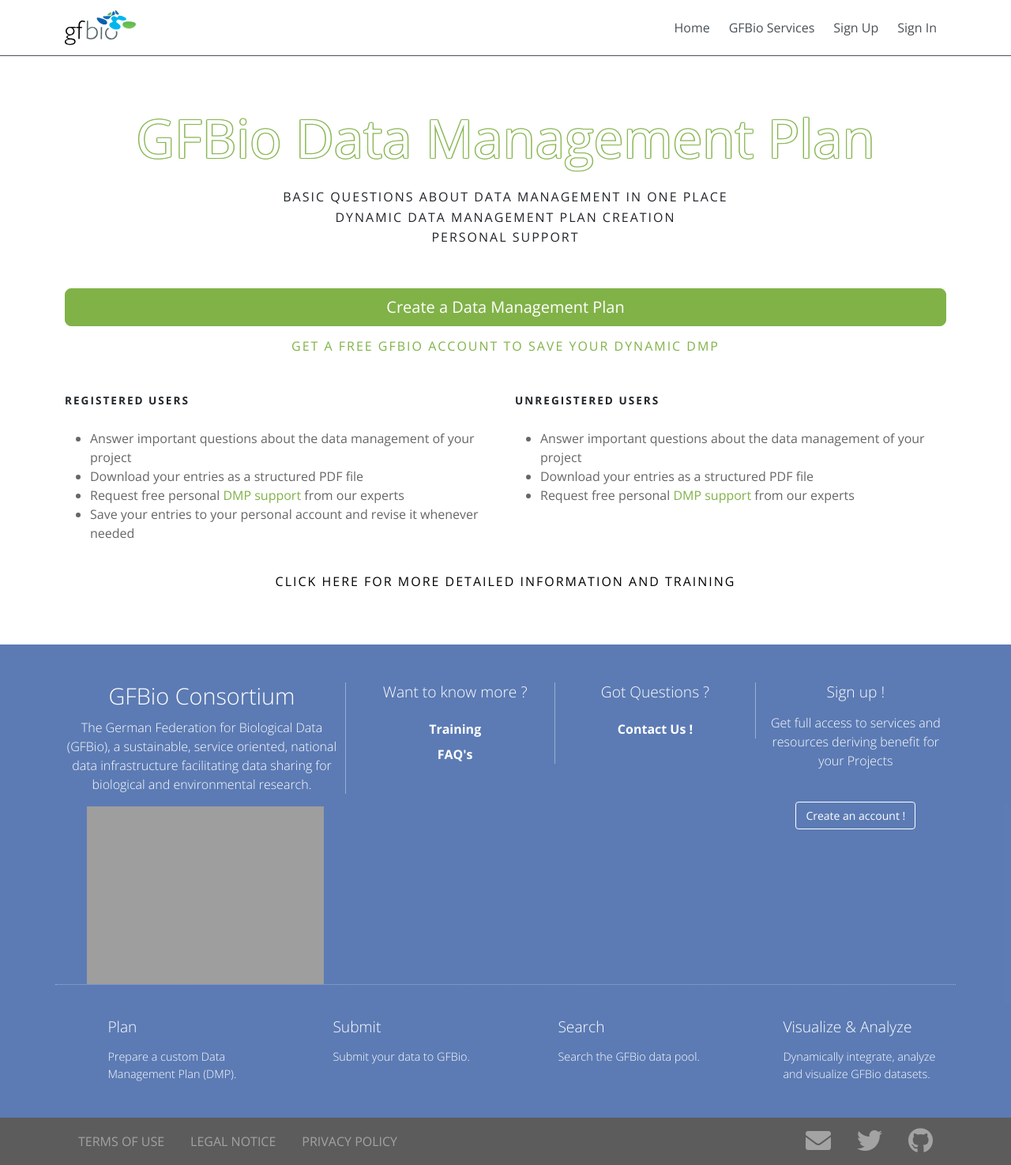
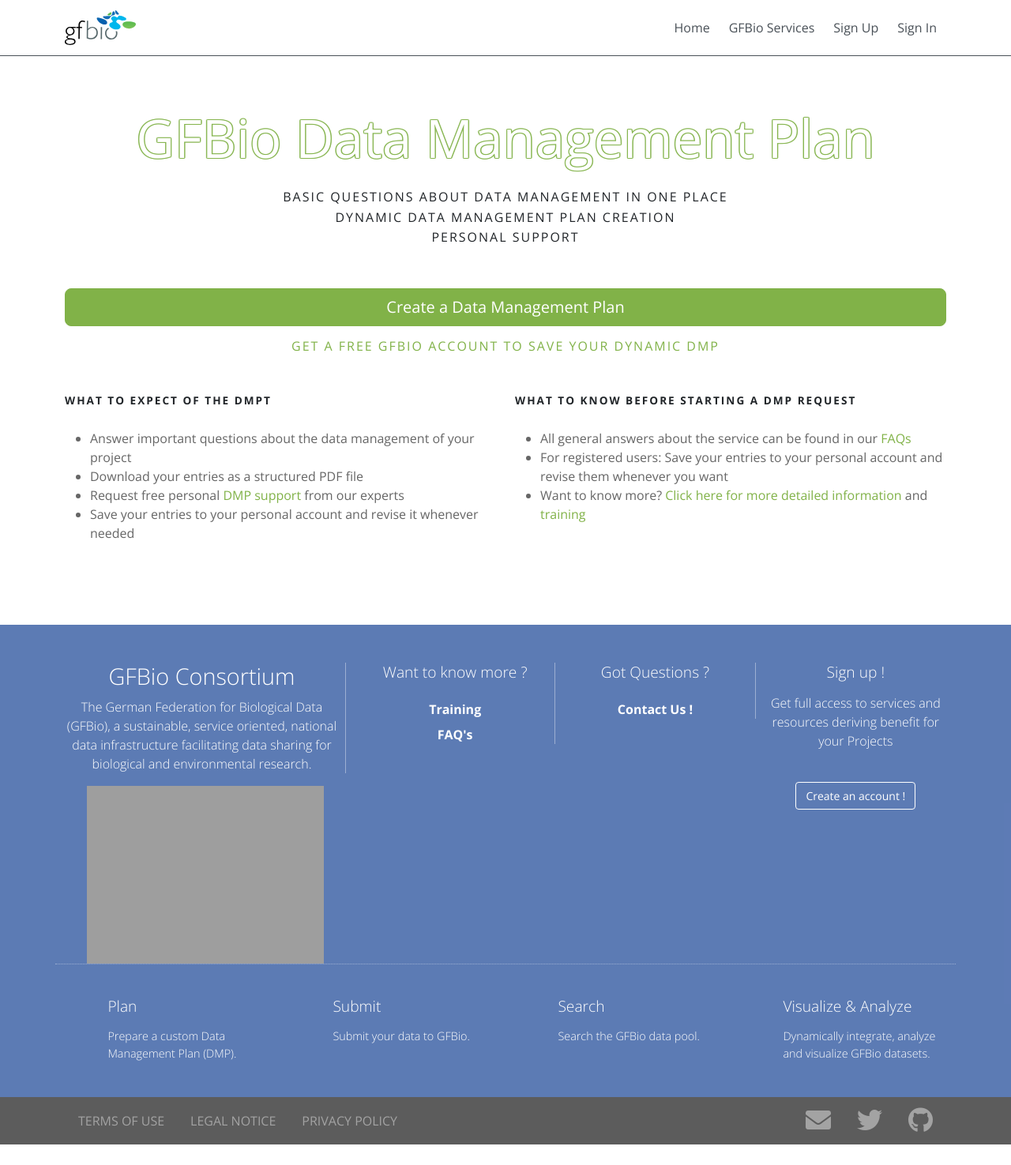
Before and after one commit to gfbio/gfbio-dmp-tool, a Django app: template gfbio_dmpt/templates/pages/home.html in a window 1280 px wide. Shown: the whole page at 79% size. After the commit the page ends 1449 px from the top, so only its background shows below. Run offline with Django 4.2, Linux system fonts and the light colour scheme; the template is opened without the code that fills it, so the values that code supplies are empty; some libraries are stand-ins or nearby versions; grey boxes are pictures that could not be loaded.

Commit message:
DASS-3331: Update home page content to enhance user guidance for registered and unregistered users

```diff
--- a/gfbio_dmpt/templates/pages/home.html
+++ b/gfbio_dmpt/templates/pages/home.html
@@ -62,11 +62,9 @@
 
   <div class="row pt-4 mb-4">
     <div class="col-6">
-      <h6>Registered Users</h6>
+      <h6>WHAT TO EXPECT OF THE DMPT</h6>
       <ul>
-        <li>Answer important questions about the data management of your
-          project
-        </li>
+        <li>Answer important questions about the data management of your project</li>
         <li>Download your entries as a structured PDF file</li>
         <li>Request free personal <a
           href="https://www.gfbio.org/plan">DMP
@@ -78,25 +76,17 @@
       </ul>
     </div>
     <div class="col-6">
-      <h6>Unregistered Users</h6>
+      <h6>WHAT TO KNOW BEFORE STARTING A DMP REQUEST</h6>
       <ul>
-        <li>Answer important questions about the data management of your
-          project
+        <li>All general answers about the service can be found in our <a href="https://kb.gfbio.org/label/KB/dmp">FAQs</a>
         </li>
-        <li>Download your entries as a structured PDF file</li>
-        <li>Request free personal <a
-          href="https://www.gfbio.org/plan">DMP
-          support</a> from our experts
+        <li>For registered users: Save your entries to your personal account and revise them whenever you want</li>
+        <li>Want to know more?
+          <a href="https://gfbio.org/plan/">Click here for more detailed information</a>
+          and
+          <a href="https://gfbio.org/training/">training</a>
         </li>
       </ul>
     </div>
   </div>
-
-  <div class="row">
-    <div class="col-12">
-      <h5 class="text-center">
-        <a class="text-black" href="https://gfbio.org/plan/">
-          Click here for more detailed information and training</a></h5>
-    </div>
-  </div>
 {% endblock content %}
```
